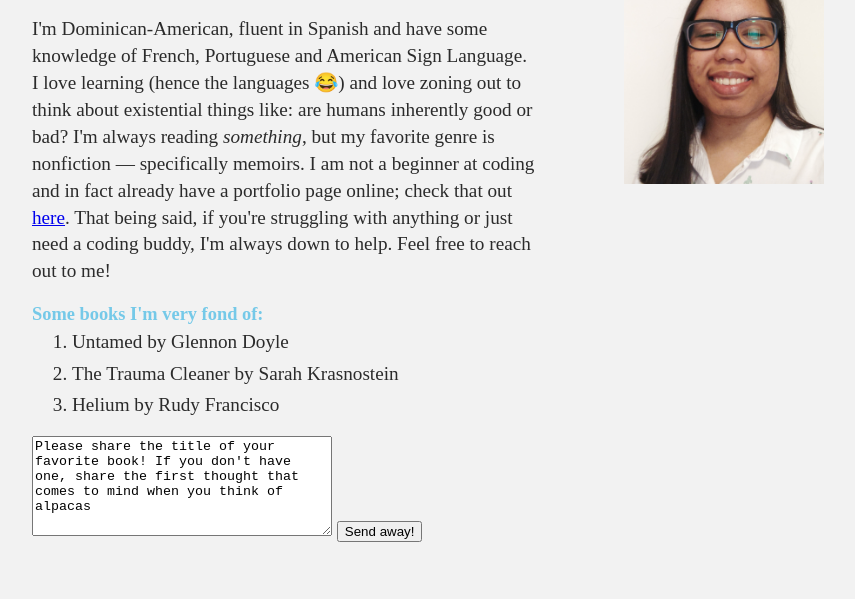
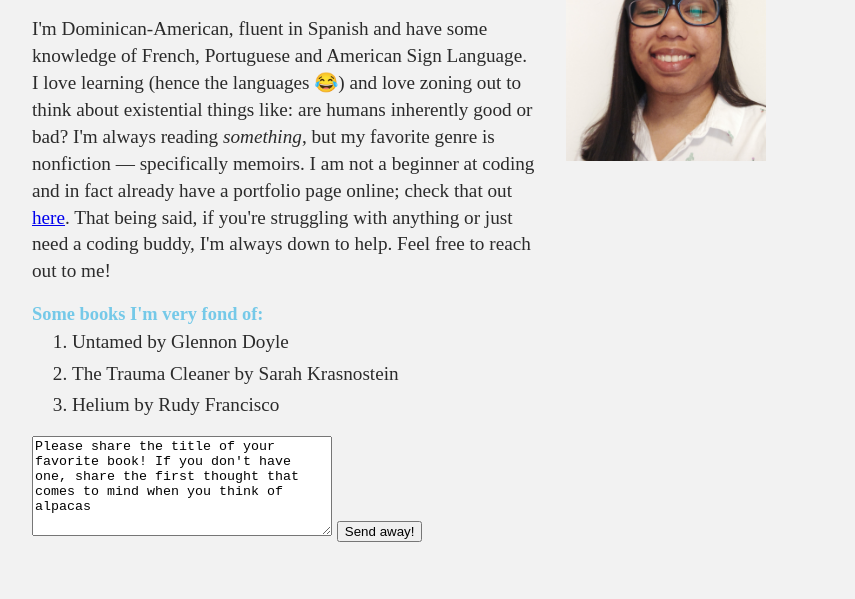
Before and after one commit to AlishaSo/perscholas-pre-work, a plain HTML site: page index.html in a window 1280 px wide. Shown: the part 245-844 px from the top of the page, without its empty margins (308-1163 px from the left). Drawn offline with Linux system fonts and the light colour scheme.

Commit message:
Edit top and right property values for the <img>

```diff
--- a/css/styles.css
+++ b/css/styles.css
@@ -94,8 +94,8 @@ img {
   height: 230px;
   object-fit: cover;
   position: absolute;
-  right: -10em;
-  top: 3.20em;
+  right: -7em;
+  top: 2em;
 }
 
 form {
```
